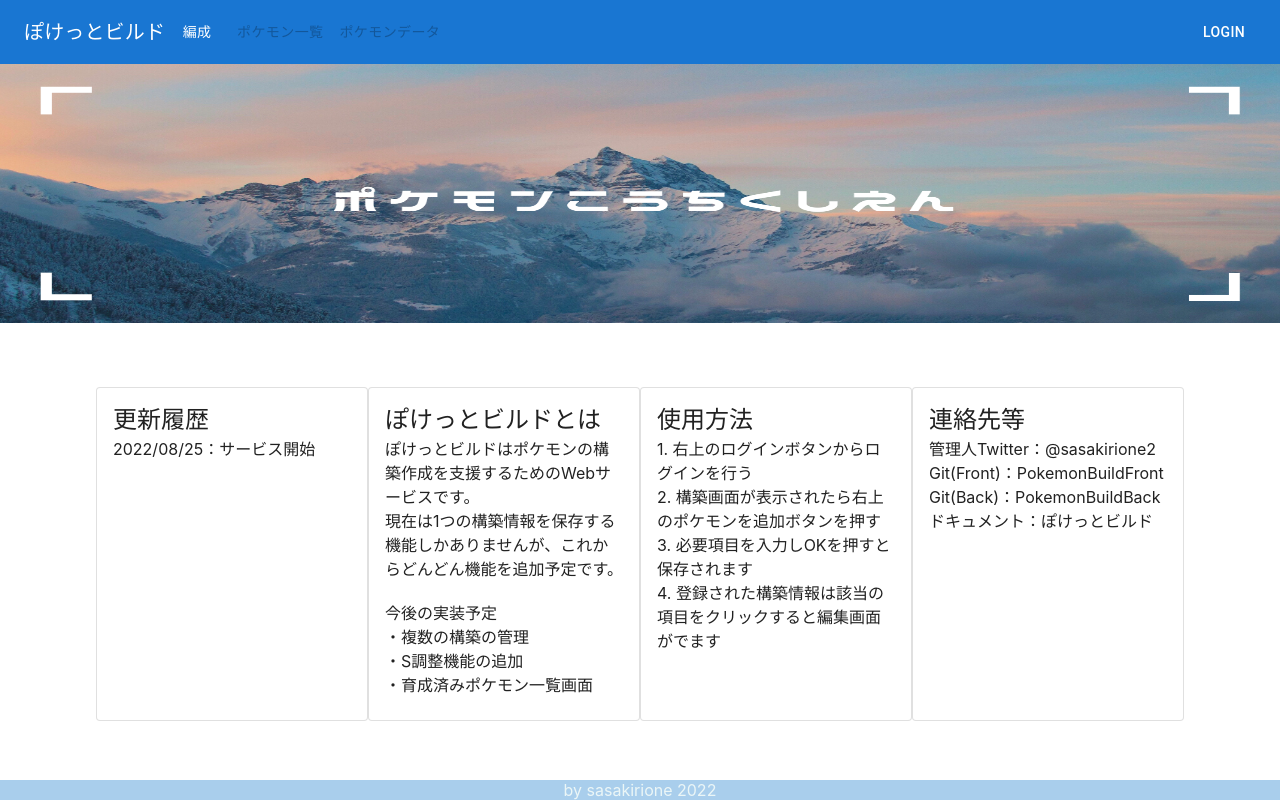
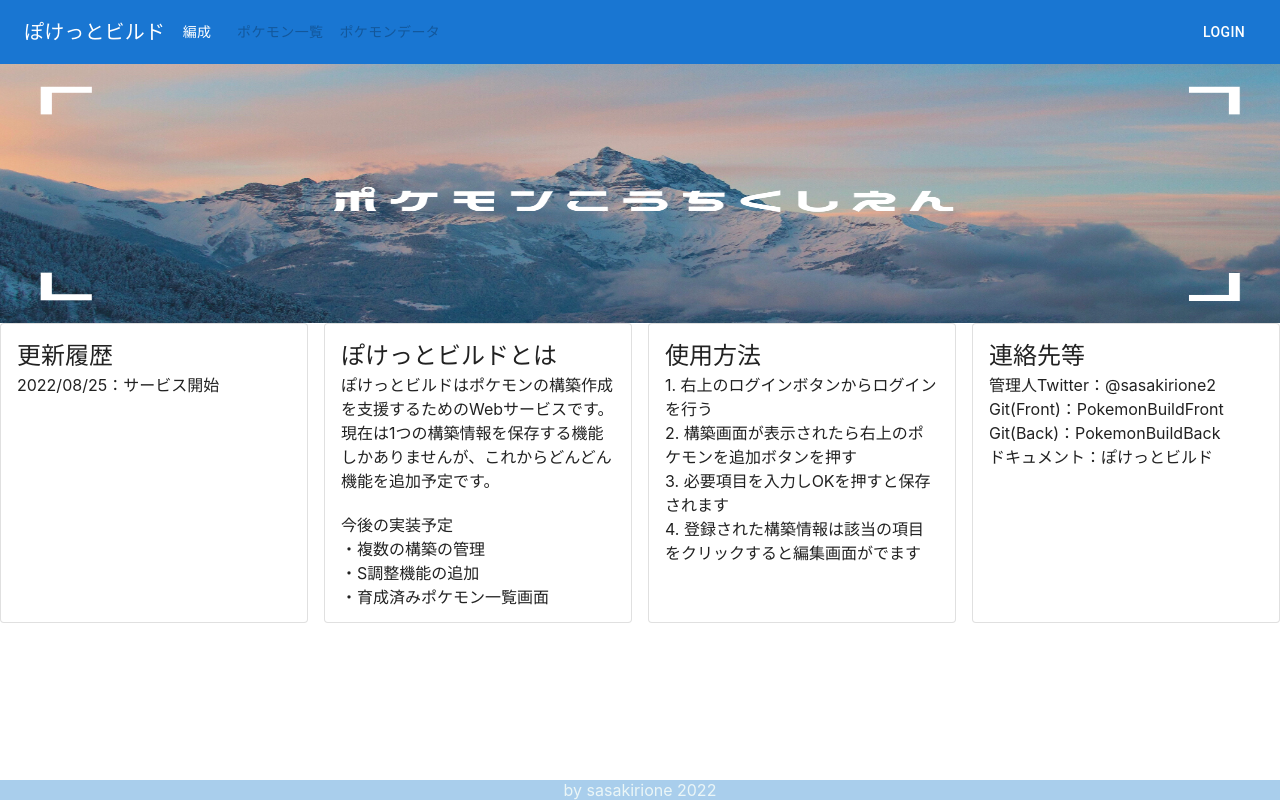
Before and after one commit to sasakirione/PokemonBuildFront, a Next.js app: page / in a window 1280 px wide. Built offline with nearby package versions, Linux system fonts and the light colour scheme; no server answers.

Commit message:
Update: TOPページのレスポンシブ化に対応

```diff
--- a/pages/index.tsx
+++ b/pages/index.tsx
@@ -1,7 +1,7 @@
 import Card from '@mui/material/Card';
 import type {NextPage} from 'next'
 import {PokeBuildHead} from "../components/atomic/PokeBuildHead";
-import {CardContent, Typography} from "@mui/material";
+import {CardContent, Grid, Typography} from "@mui/material";
 import Image from "next/image";
 
 const Home: NextPage = () => {
@@ -9,7 +9,8 @@ const Home: NextPage = () => {
         <>
             <PokeBuildHead title="TOP"/>
             <Image src={"/back1.png"} width="1980px" height="400px" alt="山の上にぽけもんこうちくしえんの文字" layout='responsive'/>
-            <div className="boxContainer mainPage">
+            <Grid container spacing={2} direction="row" justifyContent="space-evenly" alignItems="stretch">
+                <Grid item xs={12} sm={6} lg={3}>
                     <Card className="boxItem" variant="outlined">
                         <CardContent>
                             <Typography variant="h5" component="div">
@@ -20,6 +21,8 @@ const Home: NextPage = () => {
                             </div>
                         </CardContent>
                     </Card>
+                </Grid>
+                <Grid item xs={12} sm={6} lg={3}>
                     <Card className="boxItem" variant="outlined">
                         <CardContent>
                             <Typography variant="h5" component="div">
@@ -36,6 +39,8 @@ const Home: NextPage = () => {
                             </div>
                         </CardContent>
                     </Card>
+                </Grid>
+                <Grid item xs={12} sm={6} lg={3}>
                     <Card className="boxItem" variant="outlined">
                         <CardContent>
                             <Typography variant="h5" component="div">
@@ -49,6 +54,8 @@ const Home: NextPage = () => {
                             </div>
                         </CardContent>
                     </Card>
+                </Grid>
+                <Grid item xs={12} sm={6} lg={3}>
                     <Card className="boxItem" variant="outlined">
                         <CardContent>
                             <Typography variant="h5" component="div">
@@ -64,7 +71,8 @@ const Home: NextPage = () => {
                             </div>
                         </CardContent>
                     </Card>
-            </div>
+                </Grid>
+            </Grid>
         </>
 
     )
--- a/styles/globals.css
+++ b/styles/globals.css
@@ -69,8 +69,7 @@ a {
 }
 
 .boxItem {
-    width: 100%;
-    justify-content: center;
+    height: 300px;
 }
 
 .boxContainer {
```
Lines whose indentation alone changed are shown as unchanged.
